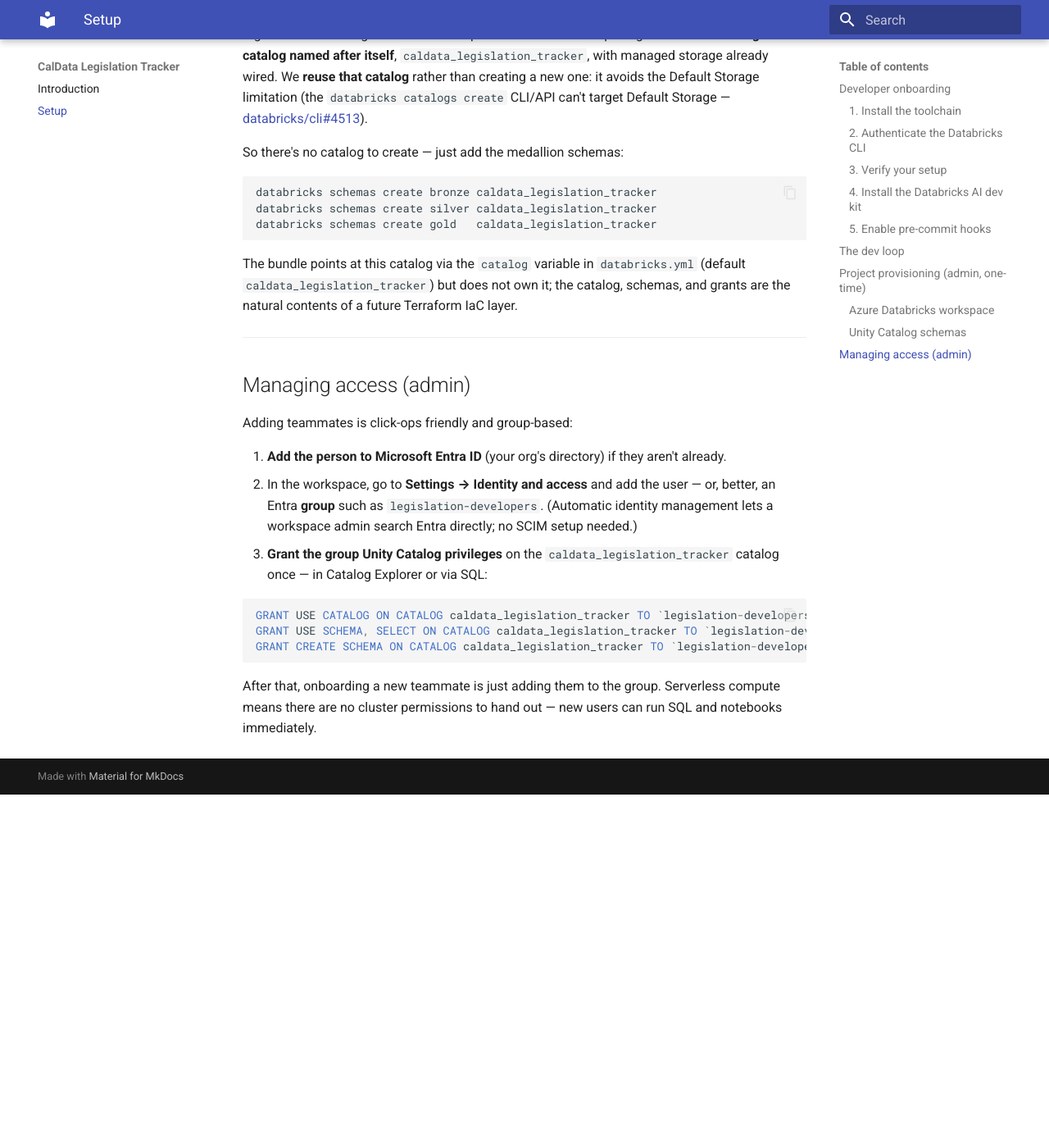
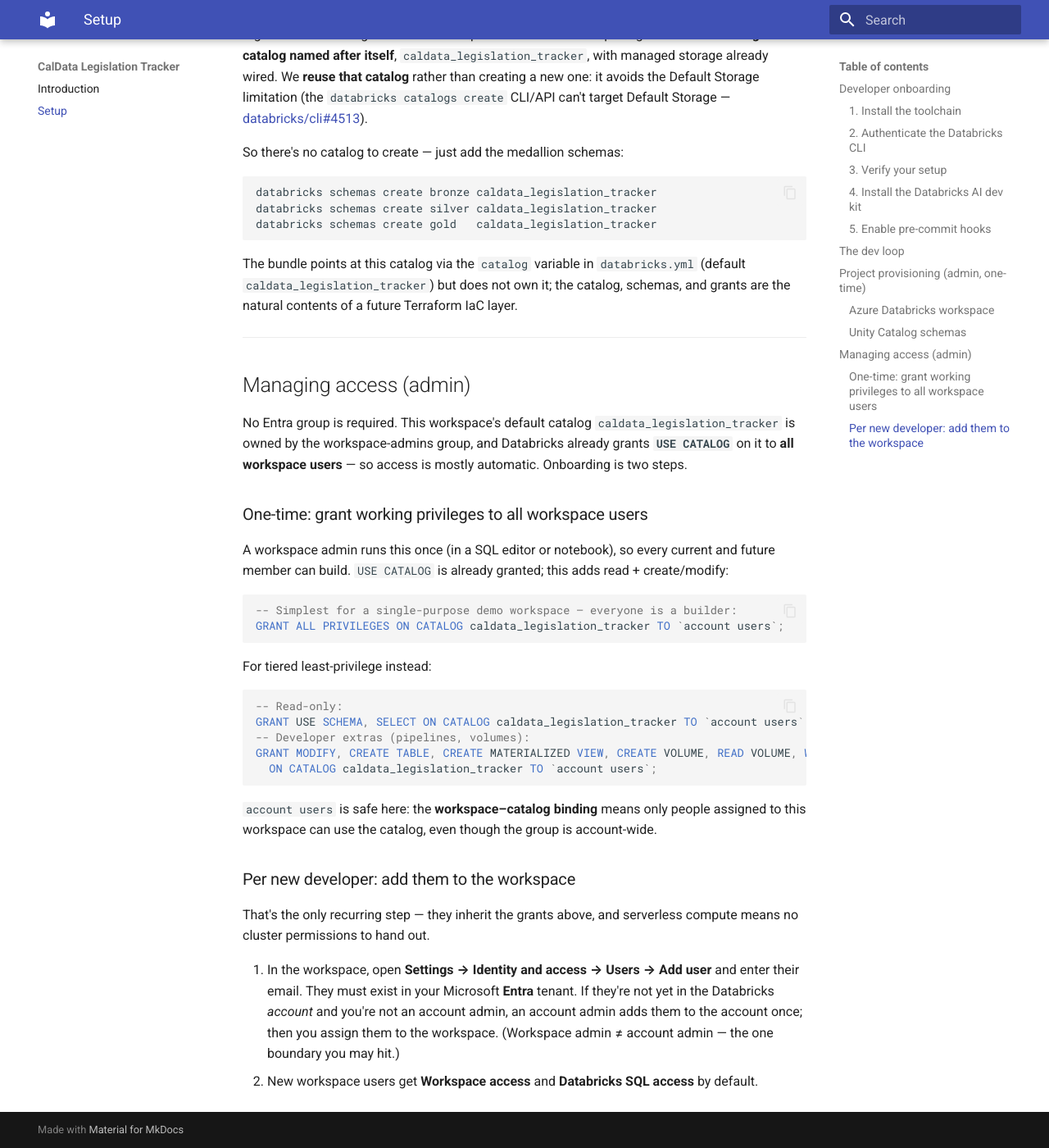
Before and after one commit to cagov/caldata-legislation-tracker, an MkDocs documentation site: the page built from docs/setup.md, in a window 1280 px wide and 1400 px high, scrolled down 3410 px. Shown: the whole window at 82% size. Built offline with MkDocs 1.6.1 and Material for MkDocs 9.7.7, drawn with Linux system fonts in a browser that asks for light colours; before the commit the page ends 4379 px from its top, so only the background shows below that.

Commit message:
Rework docs for adding users

````diff
--- a/docs/setup.md
+++ b/docs/setup.md
@@ -174,20 +174,40 @@
 
 ## Managing access (admin)
 
-Adding teammates is click-ops friendly and group-based:
+No Entra group is required. This workspace's default catalog `caldata_legislation_tracker` is owned
+by the workspace-admins group, and Databricks already grants **`USE CATALOG`** on it to **all
+workspace users** — so access is mostly automatic. Onboarding is two steps.
 
-1. **Add the person to Microsoft Entra ID** (your org's directory) if they aren't already.
-2. In the workspace, go to **Settings → Identity and access** and add the user — or, better, an
-   Entra **group** such as `legislation-developers`. (Automatic identity management lets a
-   workspace admin search Entra directly; no SCIM setup needed.)
-3. **Grant the group Unity Catalog privileges** on the `caldata_legislation_tracker` catalog once —
-   in Catalog Explorer or via SQL:
+### One-time: grant working privileges to all workspace users
 
-   ```sql
-   GRANT USE CATALOG ON CATALOG caldata_legislation_tracker TO `legislation-developers`;
-   GRANT USE SCHEMA, SELECT ON CATALOG caldata_legislation_tracker TO `legislation-developers`;
-   GRANT CREATE SCHEMA ON CATALOG caldata_legislation_tracker TO `legislation-developers`;  -- for developers
-   ```
+A workspace admin runs this once (in a SQL editor or notebook), so every current and future member
+can build. `USE CATALOG` is already granted; this adds read + create/modify:
 
-After that, onboarding a new teammate is just adding them to the group. Serverless compute means
-there are no cluster permissions to hand out — new users can run SQL and notebooks immediately.
+```sql
+-- Simplest for a single-purpose demo workspace — everyone is a builder:
+GRANT ALL PRIVILEGES ON CATALOG caldata_legislation_tracker TO `account users`;
+```
+
+For tiered least-privilege instead:
+
+```sql
+-- Read-only:
+GRANT USE SCHEMA, SELECT ON CATALOG caldata_legislation_tracker TO `account users`;
+-- Developer extras (pipelines, volumes):
+GRANT MODIFY, CREATE TABLE, CREATE MATERIALIZED VIEW, CREATE VOLUME, READ VOLUME, WRITE VOLUME
+  ON CATALOG caldata_legislation_tracker TO `account users`;
+```
+
+`account users` is safe here: the **workspace–catalog binding** means only people assigned to this
+workspace can use the catalog, even though the group is account-wide.
+
+### Per new developer: add them to the workspace
+
+That's the only recurring step — they inherit the grants above, and serverless compute means no
+cluster permissions to hand out.
+
+1. In the workspace, open **Settings → Identity and access → Users → Add user** and enter their
+   email. They must exist in your Microsoft **Entra** tenant. If they're not yet in the Databricks
+   *account* and you're not an account admin, an account admin adds them to the account once; then
+   you assign them to the workspace. (Workspace admin ≠ account admin — the one boundary you may hit.)
+2. New workspace users get **Workspace access** and **Databricks SQL access** by default.
````
